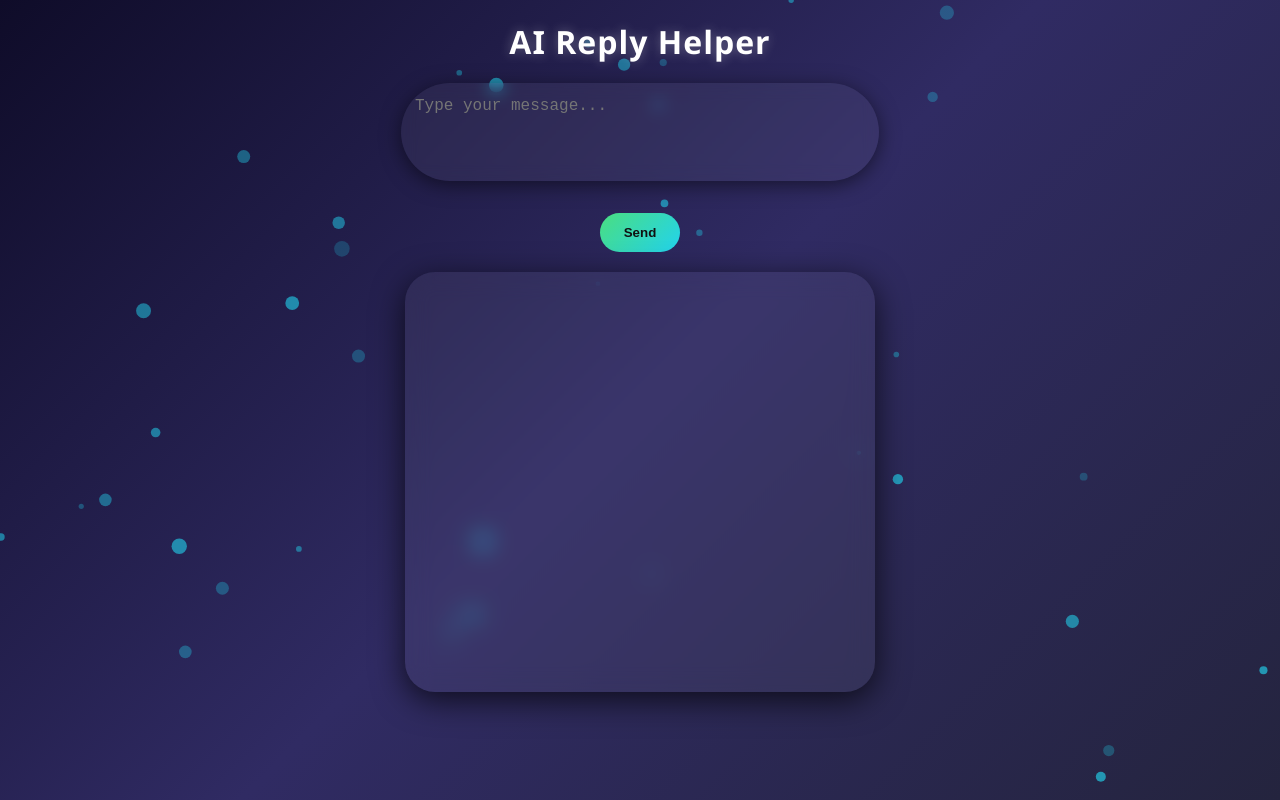
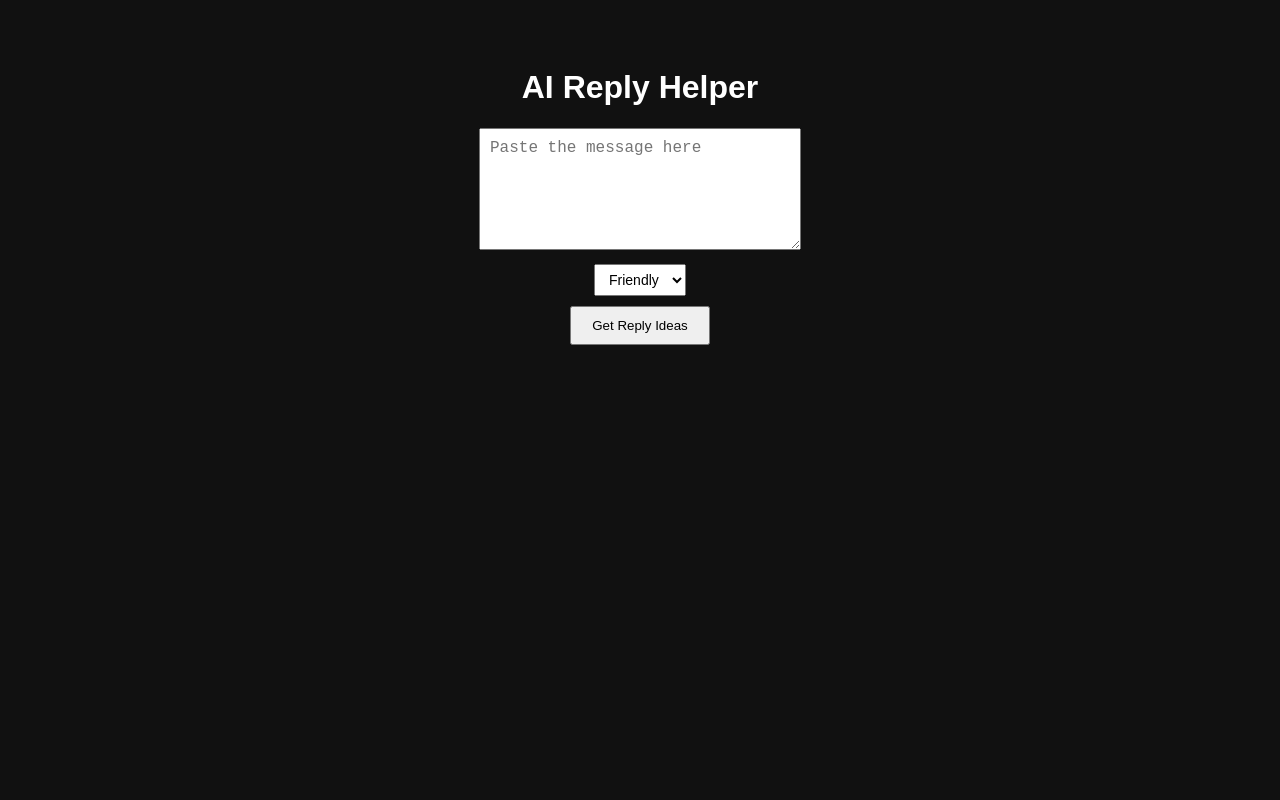
Before and after one commit to ghirlelo/ai-reply-helper, a website: page index.html in a window 1280 px wide. Drawn offline with Linux system fonts and the light colour scheme.

Commit message:
Update index.html

```diff
--- a/index.html
+++ b/index.html
@@ -4,225 +4,74 @@
  <meta charset="UTF-8">
  <title>AI Reply Helper</title>
  <style>
-  /* Body with dark gradient */
-  body {
-    margin:0;
-    padding:0;
-    font-family:"Segoe UI", sans-serif;
-    display:flex;
-    flex-direction:column;
-    align-items:center;
-    min-height:100vh;
-    background: linear-gradient(135deg, #0f0c29, #302b63, #24243e);
-    overflow:hidden;
+ body{
+ background:#111;
  color:white;
+ font-family:Arial;
+ text-align:center;
+ padding:40px;
  }
-
-  /* Floating orbs canvas */
-  #bgCanvas {
-    position:fixed;
-    top:0;
-    left:0;
-    width:100%;
-    height:100%;
-    z-index:-1;
+ textarea{
+ width:300px;
+ height:100px;
+ padding:10px;
+ font-size:16px;
  }
-
-  h1 {
-    margin:20px 0;
-    font-size:32px;
-    letter-spacing:1px;
-    text-shadow: 0 0 12px rgba(255,255,255,0.3);
+ button{
+ padding:10px 20px;
+ margin-top:10px;
+ cursor:pointer;
  }
-
-  textarea {
-    width:90%;
-    max-width:450px;
-    height:70px;
-    padding:14px;
-    font-size:16px;
-    border-radius:50px;
-    border:none;
-    outline:none;
-    background: rgba(255,255,255,0.05);
-    color:white;
-    backdrop-filter: blur(8px);
-    box-shadow:0 4px 20px rgba(0,0,0,0.5);
-    margin-bottom:10px;
-    resize:none;
-    transition:0.2s;
+ select{
+ padding:6px 10px;
+ margin-top:10px;
+ font-size:14px;
  }
-
-  button {
-    padding:12px 24px;
-    border-radius:50px;
-    border:none;
-    background: linear-gradient(135deg,#4ade80,#22d3ee);
-    color:#111;
-    font-weight:bold;
-    cursor:pointer;
-    transition:0.3s;
+ #answers{
+ margin-top:20px;
  }
-  button:hover {
-    transform:scale(1.05);
-    box-shadow:0 4px 20px rgba(0,255,255,0.5);
+ p{
+ background:#222;
+ padding:8px;
+ border-radius:5px;
+ line-height:1.4;
  }
-
-  #answers {
-    width:90%;
-    max-width:450px;
-    height:400px;
-    overflow-y:auto;
-    display:flex;
-    flex-direction:column;
-    gap:12px;
-    margin-top:20px;
-    padding:10px;
-    border-radius:30px;
-    background: rgba(255,255,255,0.05);
-    backdrop-filter: blur(12px);
-    box-shadow:0 8px 32px rgba(0,0,0,0.7);
-    scroll-behavior:smooth;
-  }
-
-  .bubble {
-    padding:14px 18px;
-    border-radius:30px;
-    max-width:75%;
-    line-height:1.4;
-    word-wrap:break-word;
-    position:relative;
-    animation: fadeIn 0.3s ease forwards;
-  }
-
-  @keyframes fadeIn {
-    0% {opacity:0; transform: translateY(10px);}
-    100% {opacity:1; transform: translateY(0);}
-  }
-
-  .user {
-    background: linear-gradient(135deg,#22d3ee,#4ade80);
-    color:#111;
-    align-self:flex-end;
-  }
-
-  .ai {
-    background: rgba(255,255,255,0.08);
-    color:#a5f3fc;
-    align-self:flex-start;
-    box-shadow:0 4px 12px rgba(0,255,255,0.2);
-  }
-
  </style>
 </head>
 <body>
-
-<canvas id="bgCanvas"></canvas>
-
 <h1>AI Reply Helper</h1>
-
-<textarea id="message" placeholder="Type your message..."></textarea>
+<textarea id="message" placeholder="Paste the message here"></textarea>
 <br>
-<button onclick="generateReply()">Send</button>
-
+<select id="tone">
+ <option value="friendly">Friendly</option>
+ <option value="formal">Formal</option>
+ <option value="funny">Funny</option>
+</select>
+<br>
+<button onclick="generateReply()">Get Reply Ideas</button>
 <div id="answers"></div>
-
 <script>
-/* ---------------- Floating Background ---------------- */
-const canvas = document.getElementById('bgCanvas');
-const ctx = canvas.getContext('2d');
-let width = canvas.width = window.innerWidth;
-let height = canvas.height = window.innerHeight;
-
-const orbs = [];
-const orbCount = 40;
-
-class Orb {
-  constructor() {
-    this.reset();
+async function generateReply() {
+ const message = document.getElementById("message").value.trim();
+ const tone = document.getElementById("tone")?.value || "friendly";
+ const answers = document.getElementById("answers");
+ if (!message) {
+ answers.innerHTML = "<p>Please enter a message!</p>";
+ return;
  }
-  reset() {
-    this.x = Math.random()*width;
-    this.y = Math.random()*height;
-    this.radius = Math.random()*6 + 2;
-    this.vx = (Math.random()-0.5)*0.5;
-    this.vy = (Math.random()-0.5)*0.5;
-    this.alpha = Math.random()*0.5 + 0.2;
-    this.color = `rgba(34, 211, 238, ${this.alpha})`;
-  }
-  draw() {
-    ctx.beginPath();
-    ctx.arc(this.x,this.y,this.radius,0,Math.PI*2);
-    ctx.fillStyle = this.color;
-    ctx.fill();
-  }
-  update() {
-    this.x += this.vx;
-    this.y += this.vy;
-    if(this.x < 0 || this.x > width || this.y < 0 || this.y > height){
-      this.reset();
-    }
-    this.draw();
+ answers.innerHTML = "<p>AI is thinking...</p>";
+ try {
+ const res = await fetch("/api/reply", {
+ method: "POST",
+ headers: { "Content-Type": "application/json" },
+ body: JSON.stringify({ message, tone })
+ });
+ const data = await res.json();
+ answers.innerHTML = "<p>" + data.reply.replace(/\n/g, "<br>") + "</p>";
+ } catch (err) {
+ answers.innerHTML = "<p>Something went wrong: " + err.message + "</p>";
  }
 }
-
-for(let i=0;i<orbCount;i++){
-  orbs.push(new Orb());
-}
-
-function animate(){
-  ctx.clearRect(0,0,width,height);
-  orbs.forEach(o=>o.update());
-  requestAnimationFrame(animate);
-}
-animate();
-
-window.addEventListener('resize', ()=>{
-  width = canvas.width = window.innerWidth;
-  height = canvas.height = window.innerHeight;
-});
-
-/* ---------------- Chat Logic ---------------- */
-async function generateReply() {
-  const message = document.getElementById("message").value.trim();
-  const answers = document.getElementById("answers");
-
-  if (!message) return alert("Please enter a message!");
-
-  // User bubble
-  const userBubble = document.createElement("div");
-  userBubble.className = "bubble user";
-  userBubble.textContent = message;
-  answers.appendChild(userBubble);
-
-  // AI typing bubble
-  const aiBubble = document.createElement("div");
-  aiBubble.className = "bubble ai";
-  aiBubble.textContent = "AI is typing...";
-  answers.appendChild(aiBubble);
-
-  answers.scrollTop = answers.scrollHeight;
-
-  // Fake AI reply for demo
-  setTimeout(()=>{
-    aiBubble.textContent = "";
-    const replies = [
-      "Bas kat rahi hai",
-      "Jese tese. Tum sunao",
-      "Koi udhaar toh nahi maangna?"
-    ];
-    replies.forEach(r=>{
-      const b = document.createElement("div");
-      b.className = "bubble ai";
-      b.textContent = r;
-      answers.appendChild(b);
-    });
-    answers.scrollTop = answers.scrollHeight;
-  },1000);
-
-  document.getElementById("message").value="";
-}
 </script>
-
 </body>
 </html>
```
Lines whose indentation alone changed are shown as unchanged.
